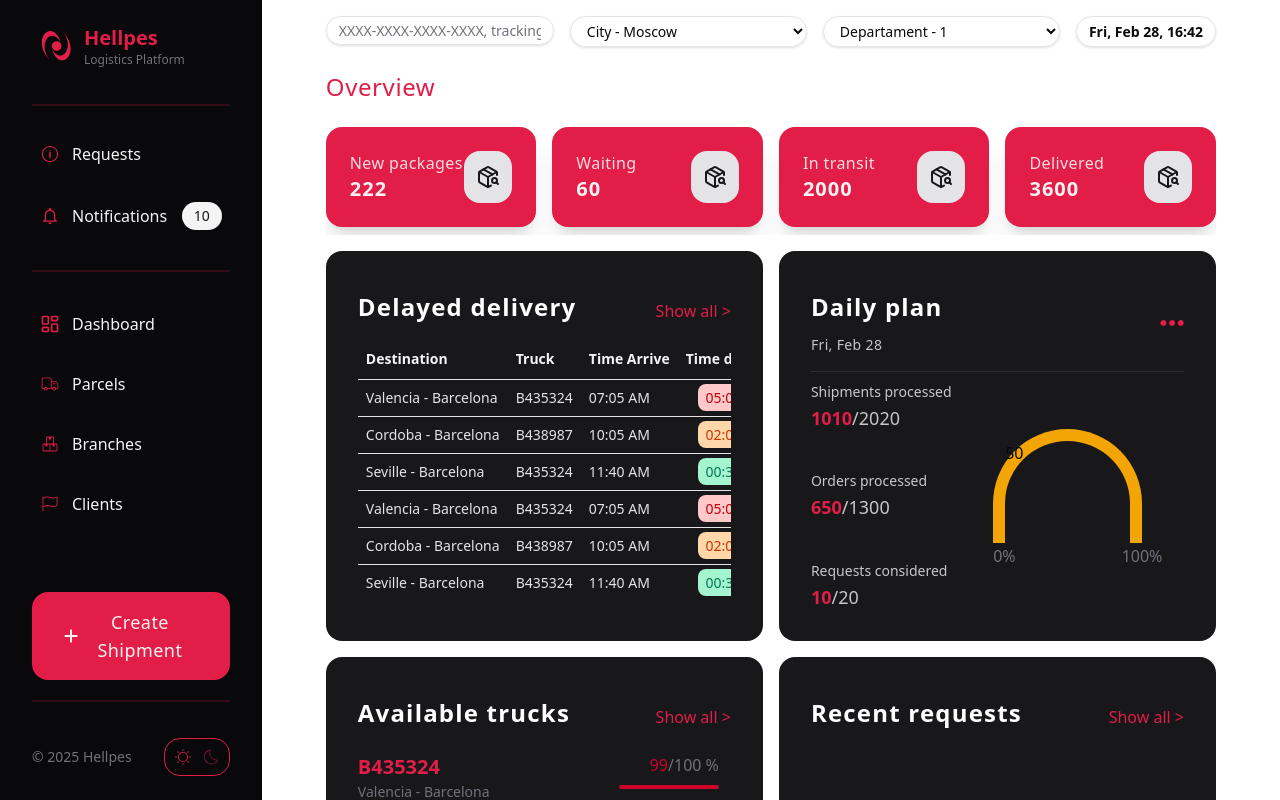
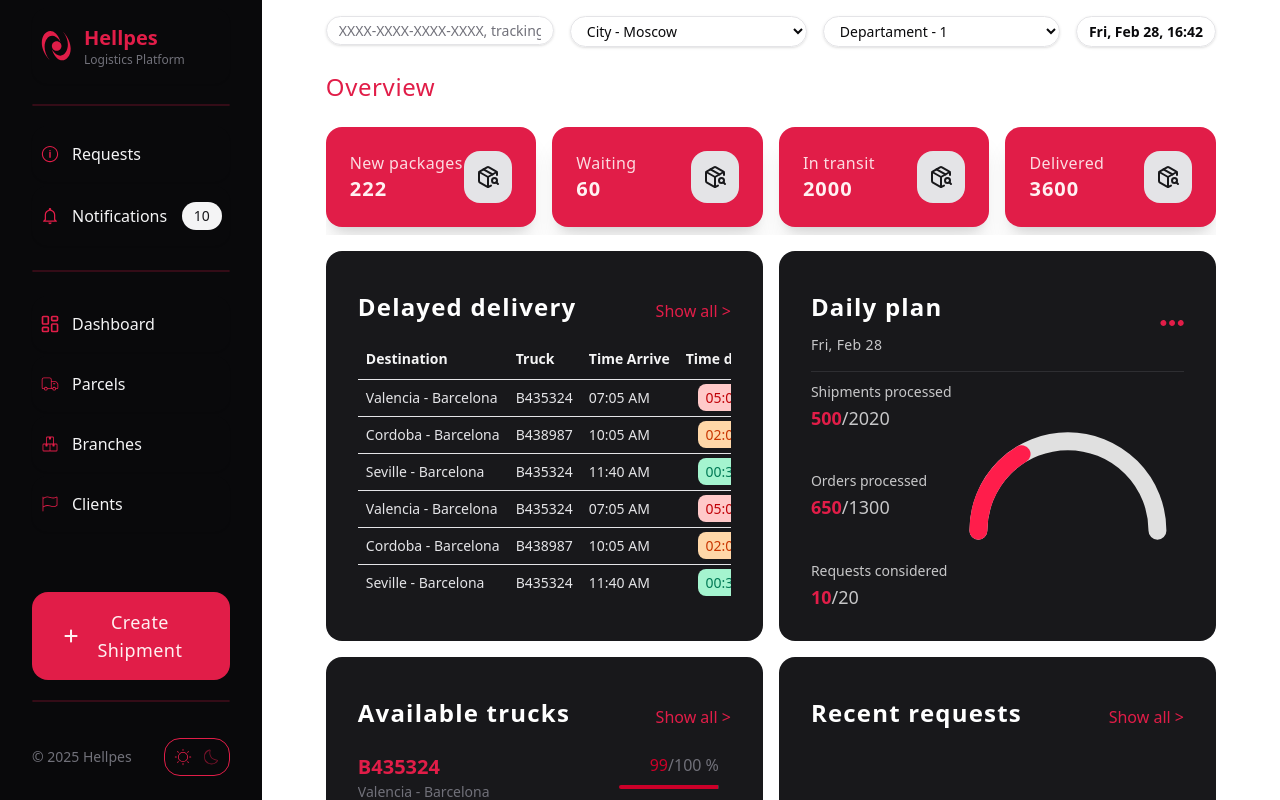
Before and after one commit to hellpes666/Delivery, a React (Vite) app: page / in a window 1280 px wide. Shown: the top 800 px of the page. Built offline with nearby package versions, Linux system fonts and the light colour scheme.

Commit message:
add animate svg

```diff
--- a/src/components/app/PageHeader.tsx
+++ b/src/components/app/PageHeader.tsx
@@ -68,7 +68,7 @@ const PageHeader = () => {
 				label="Departament"
 			/>
 
-			<div className="rounded-2xl border border-input bg-transparent px-3 py-1 shadow-sm w-fit text-nowrap hover:border-ring font-bold text-[14px] flex items-center justify-center">
+			<div className="text-rounded-2xl border border-input bg-transparent px-3 py-1 shadow-sm w-fit text-nowrap hover:border-ring font-bold text-[14px] flex items-center justify-center text-foreground rounded-2xl">
 				{formatDate(currentDate, {
 					weekday: "short",
 					day: "2-digit",
--- a/src/components/widgets/Statistic/ui/StatisticCards.tsx
+++ b/src/components/widgets/Statistic/ui/StatisticCards.tsx
@@ -140,25 +140,31 @@ const StatisticTimePlan: React.FC<IStatisticTimePlan> = ({
 					dateValue={currentPlan.requests.processeed}
 				/>
 			</div>
-			<div
-				className="w-full bg-transparent max-w-[60%] xl:max-w-[40%] h-[50%] rounded-t-full border-12 border-b-0 border-muted-foreground/30 mx-auto relative z-0"
-				style={{
-					borderColor:
+			<svg viewBox="0 0 100 50" className="w-full max-w-[60%] mx-auto">
+				<path
+					d="M 10,45 A 40 40 0 0 1 90 45"
+					stroke="#e0e0e0"
+					strokeWidth="8"
+					strokeLinecap="round"
+					fill="none"
+				/>
+
+				{/* Активная часть (анимируемая) */}
+				<path
+					d="M 10,45 A 40 40 0 0 1 90 45"
+					stroke={
 						mainColor === "red-700"
 							? "#00A550"
 							: mainColor === "orange-700"
 							? "#F3A505"
-							: "#ff1d4b",
-				}}
-			>
-				<h4 className="font-medium text-muted-foreground absolute -left-3 bottom-[-25px]">
-					0%
-				</h4>
-				<h4>{currentPercentage}</h4>
-				<h4 className="font-medium text-muted-foreground absolute -right-8 bottom-[-25px]">
-					100%
-				</h4>
-			</div>
+							: "#ff1d4b"
+					}
+					strokeWidth="8"
+					fill="none"
+					strokeLinecap="round"
+					strokeDasharray={`${currentPercentage} 100`}
+				/>
+			</svg>
 		</div>
 	);
 };
@@ -174,7 +180,7 @@ const StatisticCard: React.FC<IStatisticCard> = ({
 	const mockDailyPlan: IPlan = {
 		shipments: {
 			plan: 2020,
-			processeed: 1010,
+			processeed: 500,
 		},
 		orders: {
 			plan: 1300,
@@ -189,11 +195,11 @@ const StatisticCard: React.FC<IStatisticCard> = ({
 	const mockWeeklyPlan: IPlan = {
 		shipments: {
 			plan: 5000,
-			processeed: 4800,
+			processeed: 3000,
 		},
 		orders: {
 			plan: 3500,
-			processeed: 3000,
+			processeed: 2200,
 		},
 		requests: {
 			plan: 500,
```
